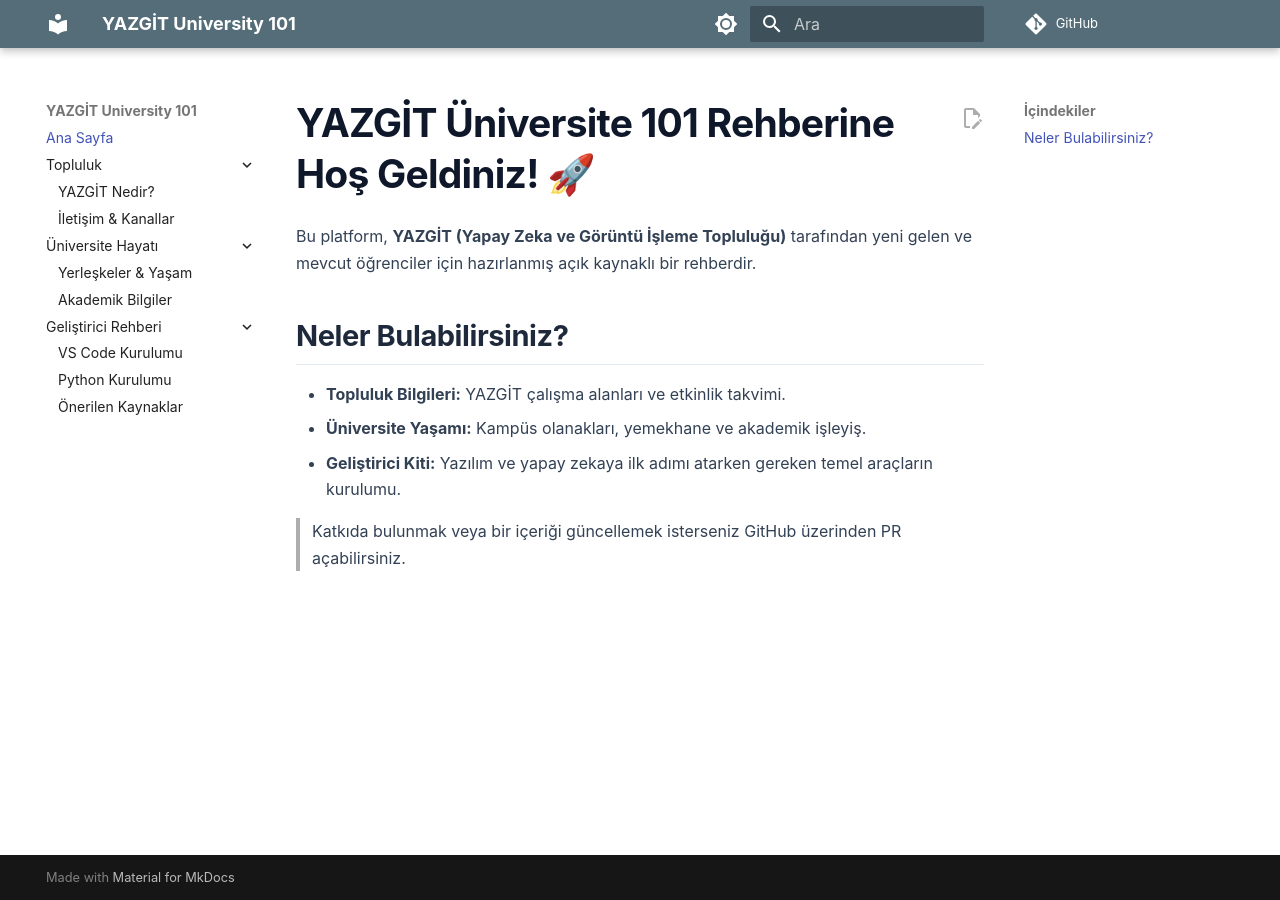
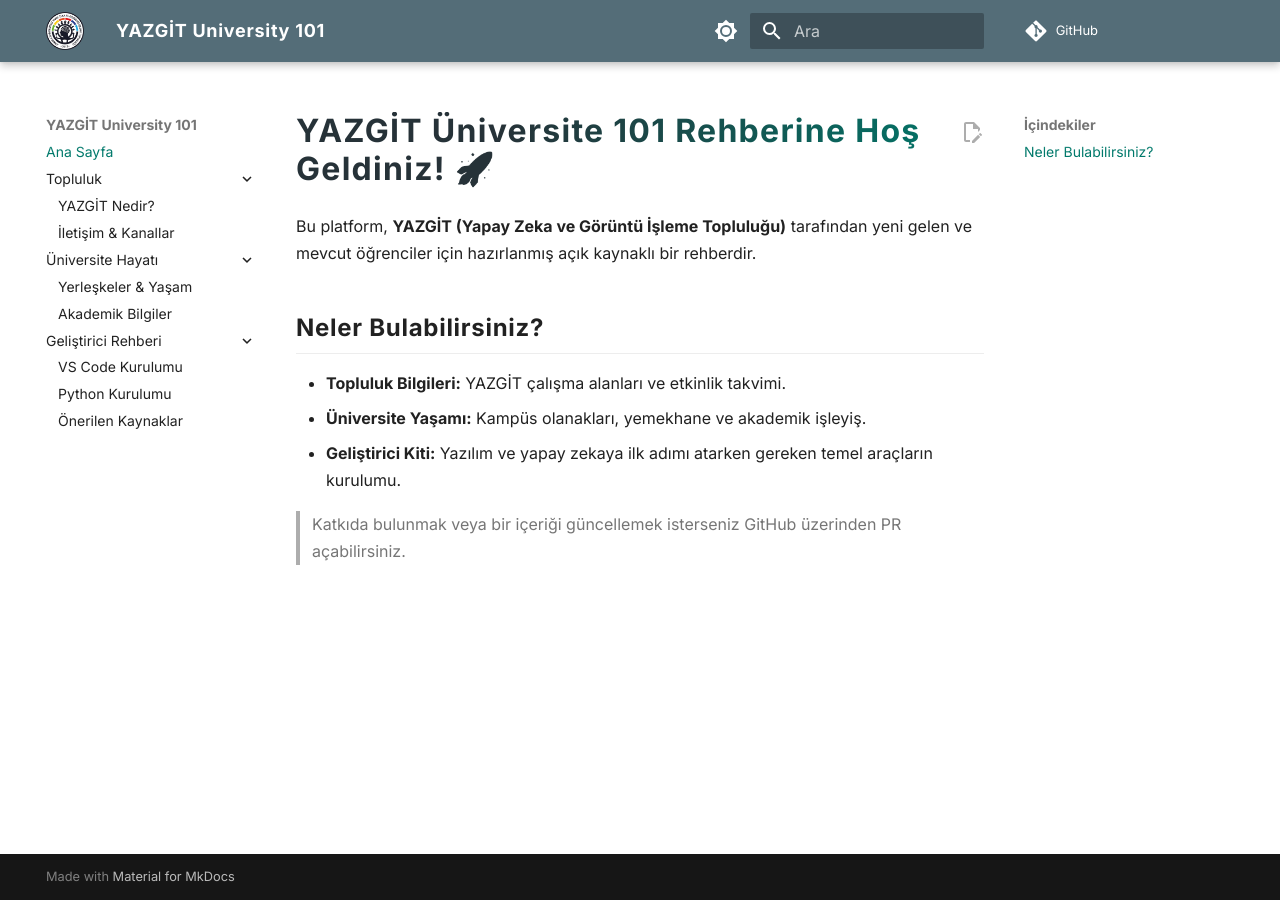
Before and after one commit to AU-YAZGIT/uni_101, an MkDocs documentation site: the page built from docs/index.md, in a window 1280 px wide. Built offline with MkDocs 1.6.1 and Material for MkDocs 9.7.7, drawn with Linux system fonts in a browser that asks for light colours; comment, search, counter and statistics services are not loaded.

Commit message:
feat: teal temalı tasarım, logo ve favicon ekle (#35)

```diff
--- a/docs/stylesheets/extra.css
+++ b/docs/stylesheets/extra.css
@@ -1,73 +1,150 @@
 /* =======================================================
-   MODERN & TEMİZ TİPOGRAFİ (Dokümantasyon Standardı)
+   YAZGİT University 101: tema katmanı
+   Palet: Material "blue grey" + "teal" (özgün katkıcıların seçimi)
+   Topluluk sitesinin tipografi ve yüzey diline uyarlandı.
+   Not: genel sıfırlama (* { margin:0 }) bilerek alınmadı.
    ======================================================= */
-body, .md-typeset {
-  font-family: -apple-system, BlinkMacSystemFont, "Segoe UI", Roboto, Helvetica, Arial, sans-serif !important;
-  line-height: 1.65 !important;
+
+:root {
+  --yazgit-teal: #00bfa5;
+  --yazgit-teal-dark: #00796b;
+  --yazgit-teal-light: #5eead4;
+  --yazgit-ink: #08161a;
+  --yazgit-pixel: "Pixelify Sans", var(--md-text-font-family), sans-serif;
 }
 
-/* Başlıkların Genel İskeleti */
+/* ---------- Aydınlık mod ---------- */
+[data-md-color-scheme="default"] {
+  /* Beyaz zeminde okunabilir koyu teal bağlantı rengi */
+  --md-typeset-a-color: #00796b;
+  --yazgit-title-grad: linear-gradient(90deg, #263238 0%, #263238 30%, #00796b 100%);
+}
+
+/* ---------- Karanlık mod ---------- */
+[data-md-color-scheme="slate"] {
+  --md-hue: 195;
+  --md-default-bg-color: #08161a;
+  --md-default-fg-color: #ffffff;
+  --md-default-fg-color--light: #d5e6e8;
+  --md-default-fg-color--lighter: #8fb0b5;
+  --md-default-fg-color--lightest: rgba(94, 234, 212, 0.16);
+  --md-typeset-color: #d5e6e8;
+  --md-typeset-a-color: #5eead4;
+  --md-code-bg-color: #0c1f24;
+  --md-code-fg-color: #d5e6e8;
+  --md-footer-bg-color: #061013;
+  --md-footer-bg-color--dark: #061013;
+  --yazgit-title-grad: linear-gradient(
+    90deg, #ffffff 0%, #ffffff 30%, #a7f3e6 60%, #5eead4 78%, #1de9b6 100%
+  );
+}
+
+/* Köşelerde teal ortam ışığı (yalnızca karanlık mod) */
+[data-md-color-scheme="slate"] body::before {
+  content: "";
+  position: fixed;
+  inset: 0;
+  z-index: -1;
+  pointer-events: none;
+  background:
+    radial-gradient(55% 45% at 88% 0%, rgba(0, 191, 165, 0.18) 0%, transparent 70%),
+    radial-gradient(45% 40% at 0% 100%, rgba(84, 110, 122, 0.2) 0%, transparent 70%);
+}
+
+/* ---------- Genel ---------- */
+::selection {
+  background: rgba(0, 191, 165, 0.35);
+  color: #ffffff;
+}
+
+a:focus-visible,
+button:focus-visible {
+  outline: 2px solid var(--yazgit-teal-light);
+  outline-offset: 3px;
+}
+
+.md-typeset {
+  line-height: 1.7;
+}
+
+/* ---------- Üst çubuk ---------- */
+[data-md-color-scheme="slate"] .md-header {
+  background-color: rgba(8, 22, 26, 0.75);
+  -webkit-backdrop-filter: blur(14px) saturate(140%);
+  backdrop-filter: blur(14px) saturate(140%);
+  border-bottom: 1px solid rgba(94, 234, 212, 0.16);
+  box-shadow: none;
+}
+
+.md-header__title {
+  font-family: var(--yazgit-pixel);
+  font-weight: 700;
+  letter-spacing: 0.04em;
+}
+
+.md-header__button.md-logo img {
+  height: 1.9rem;
+  width: auto;
+}
+
+/* ---------- Başlıklar ---------- */
+.md-typeset h1,
+.md-typeset h2,
+.md-typeset h3 {
+  text-wrap: balance;
+}
+
 .md-typeset h1 {
-  font-weight: 700 !important;
-  font-size: 1.95rem !important;
-  letter-spacing: -0.02em !important;
-  margin-bottom: 1.2rem !important;
-  -webkit-text-stroke: 0 !important; /* Fazla yapay kalınlığı kaldır */
+  font-family: var(--yazgit-pixel);
+  font-weight: 700;
+  font-size: 2em;
+  line-height: 1.2;
+  letter-spacing: 0.04em;
+  margin: 0 0 1.2rem;
+  width: fit-content;
+  max-width: 100%;
+  color: var(--md-default-fg-color);
+  background: var(--yazgit-title-grad);
+  -webkit-background-clip: text;
+  background-clip: text;
+  -webkit-text-fill-color: transparent;
+}
+
+[data-md-color-scheme="slate"] .md-typeset h1 {
+  filter: drop-shadow(0 0 22px rgba(0, 191, 165, 0.35));
 }
 
 .md-typeset h2 {
-  font-weight: 650 !important;
-  font-size: 1.45rem !important;
-  letter-spacing: -0.015em !important;
-  margin-top: 2rem !important;
-  margin-bottom: 0.8rem !important;
-  padding-bottom: 0.35rem !important;
-  -webkit-text-stroke: 0 !important;
+  font-family: var(--yazgit-pixel);
+  font-weight: 600;
+  font-size: 1.5em;
+  letter-spacing: 0.03em;
+  margin-top: 2.2rem;
+  padding-bottom: 0.4rem;
+  border-bottom: 1px solid var(--md-default-fg-color--lightest);
+  color: var(--md-default-fg-color);
 }
 
 .md-typeset h3 {
-  font-weight: 600 !important;
-  font-size: 1.2rem !important;
+  font-weight: 600;
+  color: var(--md-default-fg-color--light);
 }
 
-/* =======================================================
-   1. AYDINLIK MOD RENKLERİ
-   ======================================================= */
-[data-md-color-scheme="default"] .md-typeset h1 {
-  color: #0f172a !important; /* Slate 900: Modern, derin lacivert-siyah */
+/* ---------- Tablolar ve kod ---------- */
+.md-typeset table:not([class]) th {
+  background: rgba(0, 191, 165, 0.12);
+  color: var(--md-default-fg-color);
+  font-weight: 600;
 }
 
-[data-md-color-scheme="default"] .md-typeset h2 {
-  color: #1e293b !important;
-  border-bottom: 1px solid #e2e8f0 !important; /* İnce, kibar çizgi */
+.md-typeset code {
+  border-radius: 6px;
 }
 
-[data-md-color-scheme="default"] .md-typeset h3 {
-  color: #334155 !important;
+/* ---------- Alt bilgi ---------- */
+[data-md-color-scheme="slate"] .md-footer {
+  background:
+    radial-gradient(60% 120% at 50% 100%, rgba(0, 191, 165, 0.16) 0%, rgba(84, 110, 122, 0.1) 45%, transparent 75%),
+    #061013;
+  border-top: 1px solid rgba(94, 234, 212, 0.16);
 }
-
-[data-md-color-scheme="default"] .md-typeset p,
-[data-md-color-scheme="default"] .md-typeset li {
-  color: #334155 !important;
-}
-
-/* =======================================================
-   2. KARANLIK MOD RENKLERİ (Göz Yormayan Yüksek Kontrast)
-   ======================================================= */
-[data-md-color-scheme="slate"] .md-typeset h1 {
-  color: #f8fafc !important; /* Yumuşak buz beyazı */
-}
-
-[data-md-color-scheme="slate"] .md-typeset h2 {
-  color: #f1f5f9 !important;
-  border-bottom: 1px solid rgba(255, 255, 255, 0.1) !important;
-}
-
-[data-md-color-scheme="slate"] .md-typeset h3 {
-  color: #e2e8f0 !important;
-}
-
-[data-md-color-scheme="slate"] .md-typeset p,
-[data-md-color-scheme="slate"] .md-typeset li {
-  color: #cbd5e1 !important; /* Mat gümüş tonu, göz almaz */
-}
--- a/mkdocs.yml
+++ b/mkdocs.yml
@@ -8,10 +8,14 @@
 theme:
   name: material
   language: tr
-  font: false
+  font:
+    text: Inter
+  logo: assets/logo.png
+  favicon: assets/favicon.png
   palette:
     # Aydınlık Mod
-    - scheme: default
+    - media: "(prefers-color-scheme: light)"
+      scheme: default
       primary: blue grey
       accent: teal
       toggle:
@@ -19,7 +23,8 @@
         name: Koyu Moda Geç
 
     # Karanlık Mod
-    - scheme: slate
+    - media: "(prefers-color-scheme: dark)"
+      scheme: slate
       primary: blue grey
       accent: teal
       toggle:
@@ -31,7 +36,9 @@
     - search.highlight
     - content.code.copy
     - content.action.edit
+
 extra_css:
+  - https://fonts.googleapis.com/css2?family=Pixelify+Sans:wght@400..700&display=swap
   - stylesheets/extra.css
 
 markdown_extensions:
```
Also changed, not shown: docs/assets/favicon.png (added), docs/assets/logo.png (added).
